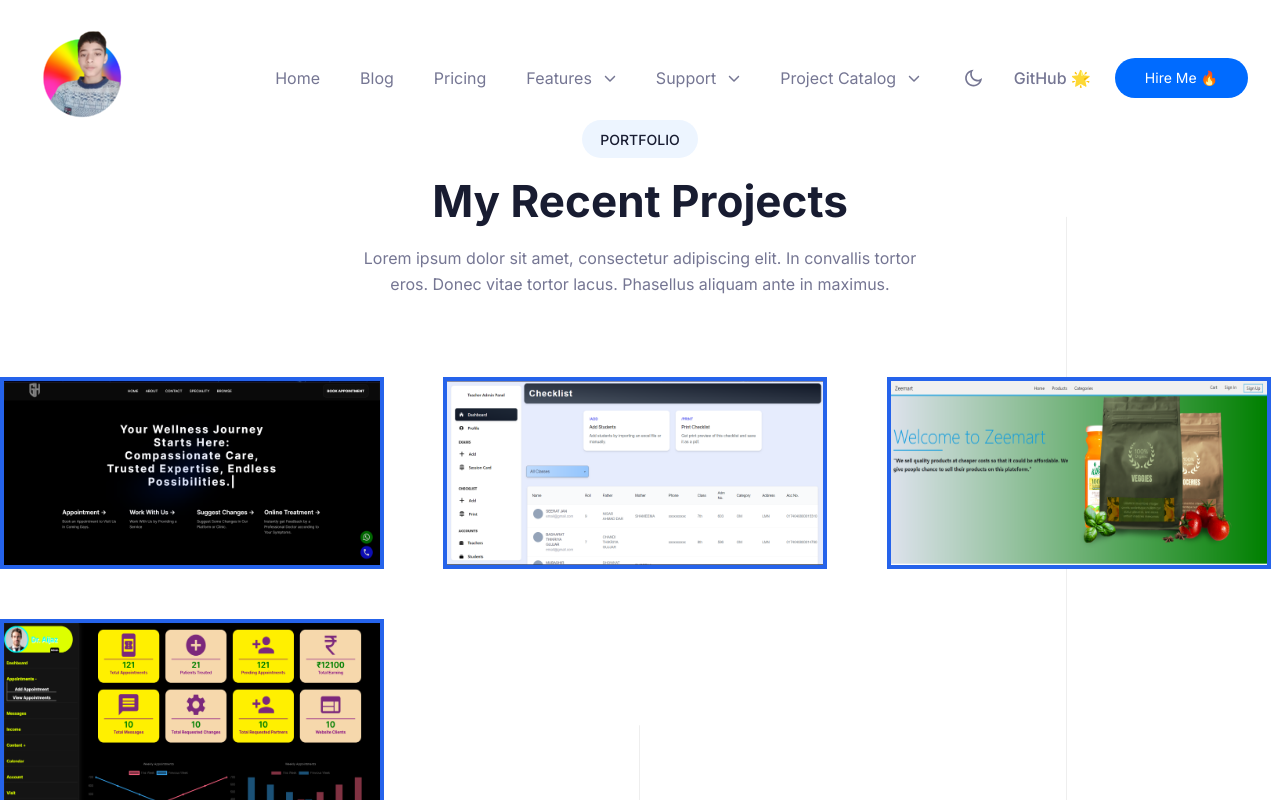
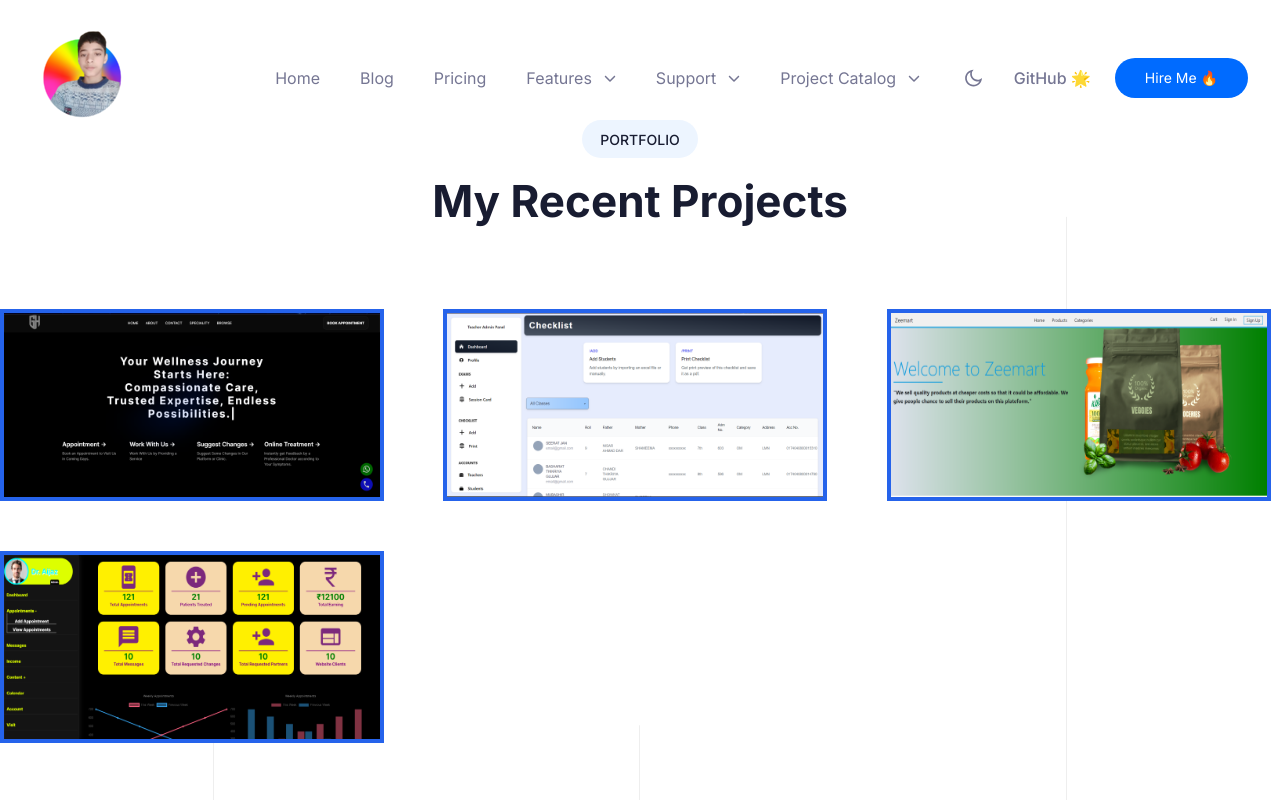
Before and after one commit to AbdulHannan08128/AbdulHannan08128, a Next.js app: page /portfolio in a window 1280 px wide. Shown: the top 800 px of the page. Built offline with nearby package versions, Linux system fonts and the light colour scheme.

Commit message:
Content Added To Blog Page

```diff
--- a/app/(site)/portfolio/PORTFOLIO/index.tsx
+++ b/app/(site)/portfolio/PORTFOLIO/index.tsx
@@ -14,9 +14,7 @@ const Feature = () => {
             headerInfo={{
               title: "PORTFOLIO",
               subtitle: "My Recent Projects",
-              description: `Lorem ipsum dolor sit amet, consectetur adipiscing elit. In
-            convallis tortor eros. Donec vitae tortor lacus. Phasellus aliquam
-            ante in maximus.`,
+              description: ``,
             }}
           />
           {/* <!-- Section Title End --> */}
--- a/app/(site)/skills/Features/index.tsx
+++ b/app/(site)/skills/Features/index.tsx
@@ -15,9 +15,7 @@ const Feature = () => {
             headerInfo={{
               title: "SKILLS",
               subtitle: "MY SKILLS",
-              description: `Lorem ipsum dolor sit amet, consectetur adipiscing elit. In
-            convallis tortor eros. Donec vitae tortor lacus. Phasellus aliquam
-            ante in maximus.`,
+              description: ``,
             }}
           />
           {/* <!-- Section Title End --> */}
--- a/components/Contact/index.tsx
+++ b/components/Contact/index.tsx
@@ -60,10 +60,7 @@ const Contact = () => {
                 Send a message
               </h2>
 
-              <form
-                action="https://formbold.com/s/unique_form_id"
-                method="POST"
-              >
+              <form>
                 <div className="mb-7.5 flex flex-col gap-7.5 lg:flex-row lg:justify-between lg:gap-14">
                   <input
                     type="text"
@@ -134,7 +131,7 @@ const Contact = () => {
                   </div>
 
                   <button
-                    aria-label="send message"
+
                     className="inline-flex items-center gap-2.5 rounded-full bg-black px-6 py-3 font-medium text-white duration-300 ease-in-out hover:bg-blackho dark:bg-btndark"
                   >
                     Send Message
--- a/components/Pricing/index.tsx
+++ b/components/Pricing/index.tsx
@@ -93,9 +93,9 @@ const Pricing = () => {
               <div className="absolute -right-3.5 top-7.5 -rotate-90 rounded-bl-full rounded-tl-full bg-primary px-4.5 py-1.5 text-metatitle font-medium uppercase text-white">
                 popular
               </div>
-
+              <h4 className="text-xl font-bold">From</h4>
               <h3 className="mb-7.5 text-3xl font-bold text-black dark:text-white xl:text-sectiontitle3">
-              <h4 className="text-xl">From</h4>  $99{" "}
+                $99{" "}
                 <span className="text-regular text-waterloo dark:text-manatee">
                   /webapp
                 </span>
@@ -151,8 +151,9 @@ const Pricing = () => {
 
             {/* <!-- Pricing Item --> */}
             <div className="animate_top group relative rounded-lg border border-stroke bg-white p-7.5 shadow-solid-10 dark:border-strokedark dark:bg-blacksection dark:shadow-none md:w-[45%] lg:w-1/3 xl:p-12.5">
+            <h4 className="text-xl font-bold">From</h4>
               <h3 className="mb-7.5 text-3xl font-bold text-black dark:text-white xl:text-sectiontitle3">
-               <h4 className="text-xl">From</h4> $399{" "}
+                $399{" "}
                 <span className="text-regular text-waterloo dark:text-manatee">
                   /webapp
                 </span>
```
